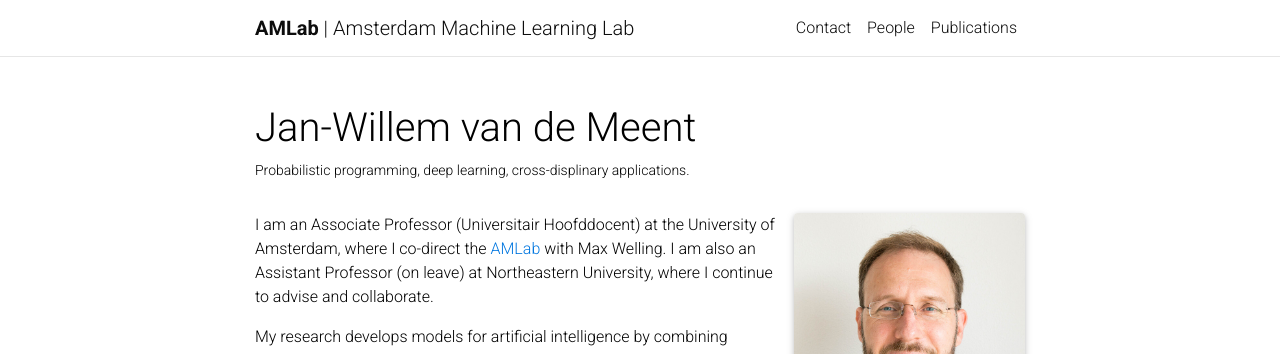
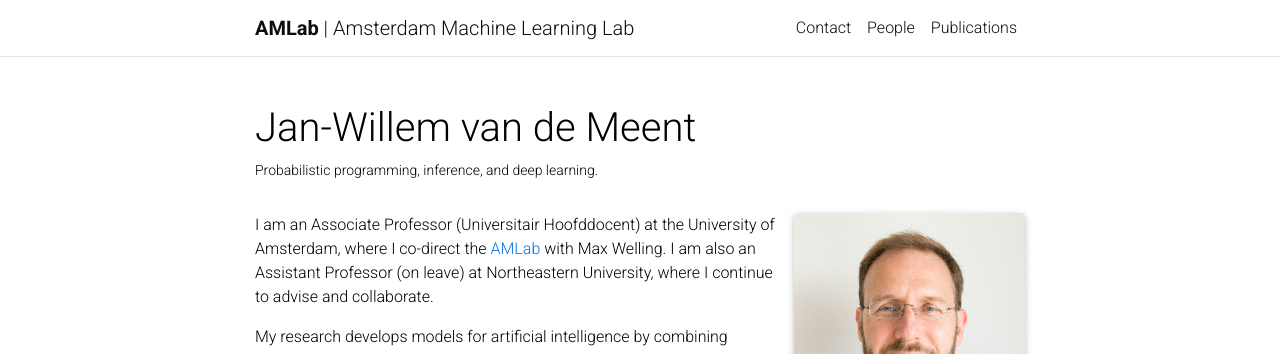
Before and after one commit to AMLab-Amsterdam/AMLab-Amsterdam.github.io, a Jekyll site: the page built from _people/JanWillemVanDeMeent.md, in a window 1280 px wide. Shown: the top 354 px of the page. Built offline with Jekyll 4.4.1, drawn with Linux system fonts in a browser that asks for light colours; full-size pictures stand in for the smaller copies a plugin makes; comment, search, counter and statistics services are not loaded; a style sheet for code colours, icons or effects is not loaded.

Commit message:
some edits to info Jan-Willem

```diff
--- a/_people/JanWillemVanDeMeent.md
+++ b/_people/JanWillemVanDeMeent.md
@@ -1,9 +1,11 @@
 ---
 layout: person-page
 name: Jan-Willem van de Meent
+shortname: J.W. van de Meent
+office: Science Park 904, C3.259
 role: Associate professor
-lab: AMLab
-one_liner: Probabilistic programming, deep learning, cross-displinary applications.
+lab: AMLab and Delta Lab
+one_liner: Probabilistic programming, inference, and deep learning.
 description: |
     I am an Associate Professor (Universitair Hoofddocent) at the University of Amsterdam, where I co-direct the [AMLab](https://amlab.science.uva.nl/) with Max Welling. I am also an Assistant Professor (on leave) at Northeastern University, where I continue to advise and collaborate.
 
```
